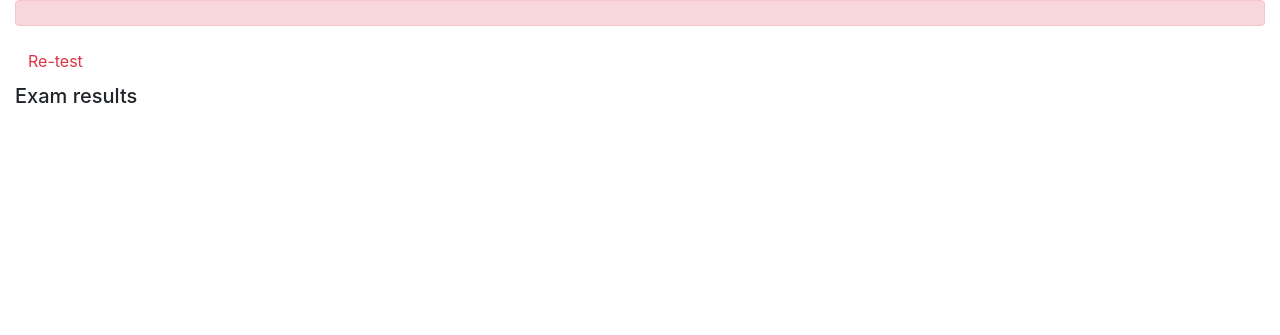
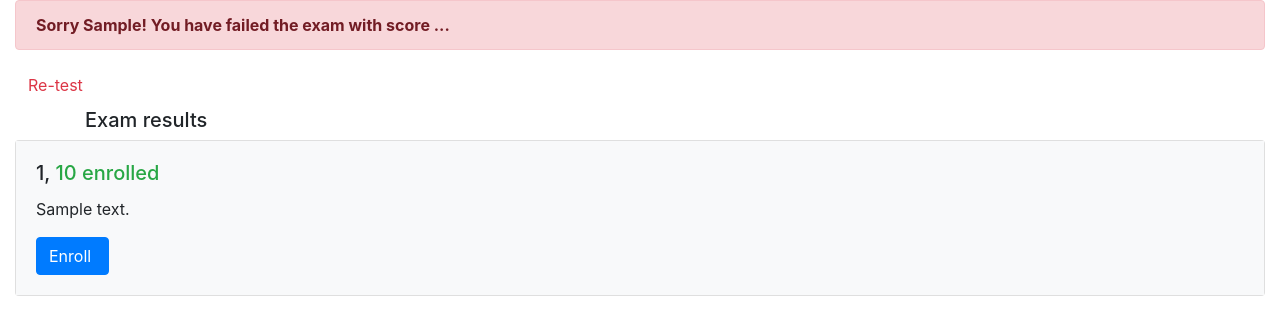
Before and after one commit to PaxelK/final_template, a Django app: template onlinecourse/templates/onlinecourse/exam_result_bootstrap.html in a window 1280 px wide. Shown: the part 56-391 px from the top of the page. Run offline with Django 3.2, Linux system fonts and the light colour scheme; a user stored in the database is signed in; tables that the repository leaves empty hold one stand-in row (values such as "Sample post"); the template is opened without the code that fills it: values that come from a table or form of the project are taken from there, most other values are stand-ins (such as "Sample title", 1, 10 or a date in 2020); some libraries are stand-ins or nearby versions.

Commit message:
Further changes

```diff
--- a/onlinecourse/templates/onlinecourse/exam_result_bootstrap.html
+++ b/onlinecourse/templates/onlinecourse/exam_result_bootstrap.html
@@ -39,16 +39,34 @@
     {% if grade > 80 %}
     <div class="alert alert-success">
        <!--HINT Display passed info -->
+       <b> Congratulations {{ user.first_name }}! </b> You have passed the exam and completed the course with score ...
     </div>
         {% else %}
         <div class="alert alert-danger">
             <!--HINT Display failed info -->
+            <b> Sorry {{ user.first_name }}! You have failed the exam with score ... </b>
         </div>
         <a class="btn btn-link text-danger" href="{% url 'onlinecourse:course_details' course.id %}">Re-test</a>
         {% endif %}
         <div class="card-columns-vertical mt-1">
-        <h5 class="">Exam results</h5>
+        <h5 class="container">Exam results</h5>
             <!--HINT Display exam results-->
+            <div class="card-deck">
+                {% for selected_id in selected_ids %}
+                            <div class="card" style="width: 36rem;">
+                            <div class="card-body bg-light">
+                                <h5 class="card-title">{{ selected_id }}, <span class="text-success">
+                                    {{ course.total_enrollment}} enrolled</span></h5>
+                            <p class="card-text">{{ course.description}}</p>
+                            <form action="{% url 'onlinecourse:enroll' course.id %}" method="post">
+                                    {% csrf_token %}
+                                    <input class="btn btn-primary"  type="submit"
+                                            value="{% if course.is_enrolled %}Enter{% else %}Enroll{% endif %} ">
+                            </form>
+                            </div>
+                        </div>
+                {% endfor %}
+            </div>
         </div>
     </div>
 </body>
--- a/onlinecourse/urls.py
+++ b/onlinecourse/urls.py
@@ -18,7 +18,9 @@ urlpatterns = [
     path('<int:course_id>/enroll/', views.enroll, name='enroll'),
 
     # <HINT> Create a route for submit view
+    path('<int:course_id>/submit/', views.submit, name='submit'),
+    # <HINT> Create a route for show_exam_result view
+    path('course/<int:course_id>/submission/<int:submission_id>/result/', views.show_exam_result, name='show_exam_result'),
 
-    # <HINT> Create a route for show_exam_result view
 
  ] + static(settings.MEDIA_URL, document_root=settings.MEDIA_ROOT)
```
Also changed, not shown: onlinecourse/views.py (+34 -11 lines).
